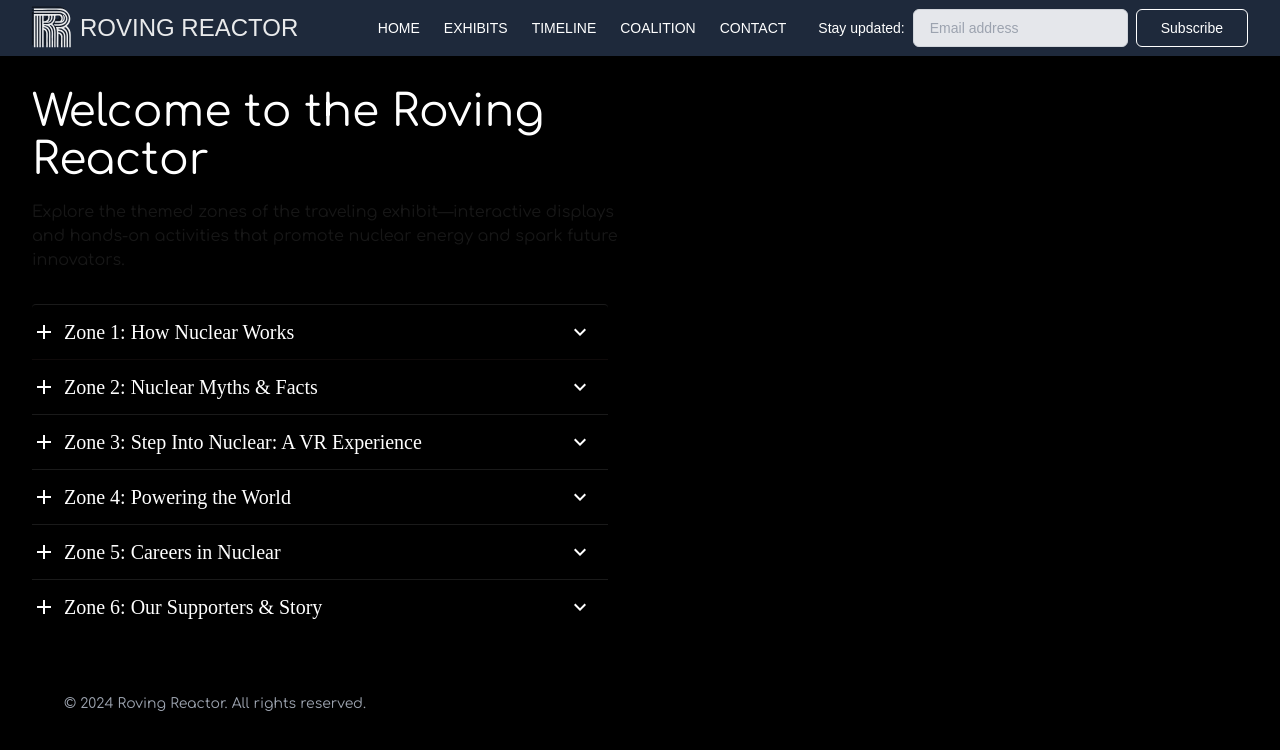
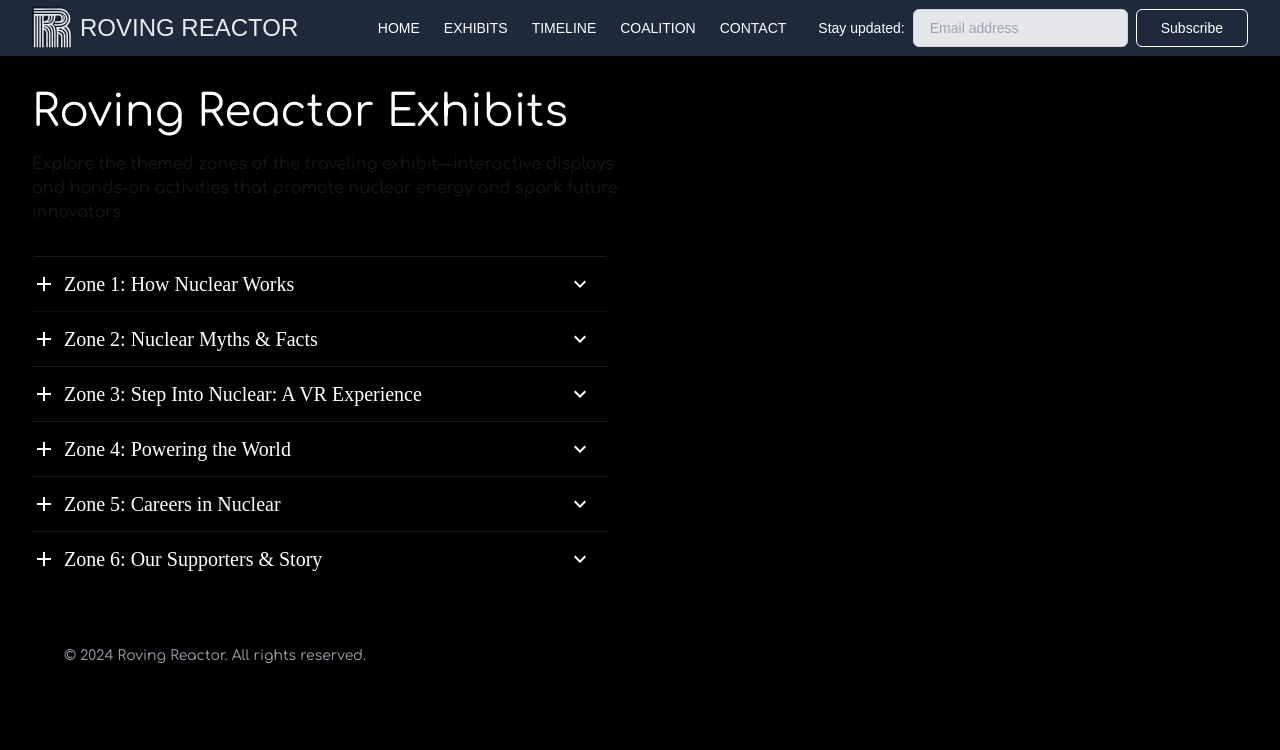
Before and after one commit to PhysicalPlant/rovingreactor_website, a Next.js app: page /exhibits in a window 1280 px wide. Shown: the top 750 px of the page. Built offline with nearby package versions, Linux system fonts and the light colour scheme; a web font is replaced by a local one.

Commit message:
Changing page header on Exhibits page

```diff
--- a/src/app/exhibits/page.tsx
+++ b/src/app/exhibits/page.tsx
@@ -27,7 +27,7 @@ export default function Exhibits() {
               <div className="col-span-1 lg:col-span-6">
                 <div className="mb-4 md:mb-6">
 
-                  <h1 className="text-3xl sm:text-3xl md:text-4xl lg:text-[2.75rem] text-white mb-4 ![line-height:2rem] md:![line-height:3rem]">Welcome to the Roving Reactor</h1>
+                  <h1 className="text-3xl sm:text-3xl md:text-4xl lg:text-[2.75rem] text-white mb-4 ![line-height:2rem] md:![line-height:3rem]">Roving Reactor Exhibits</h1>
                   <p>Explore the themed zones of the traveling exhibit—interactive displays and hands-on activities that promote nuclear energy and spark future innovators.</p>
 
                   {/*  Accordion Section */}
```
